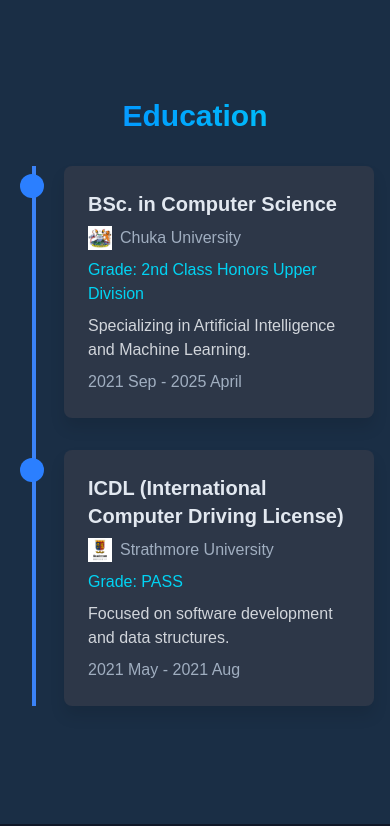
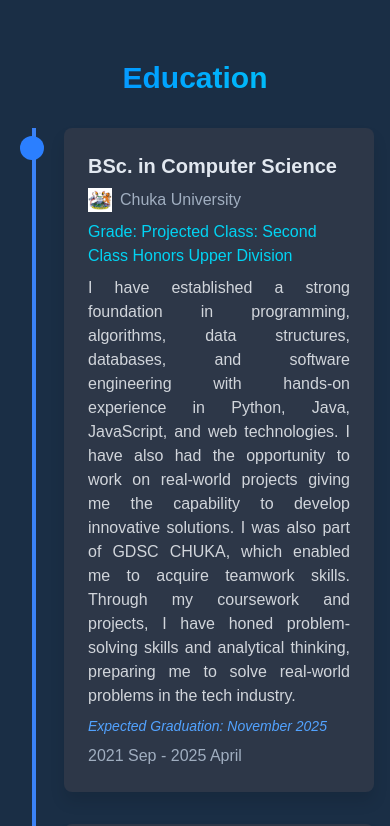
Before and after one commit to DavisNoah02/PortFolio_V1, a React (Vite) app: page / in a window 390 px wide. Shown: the part 5620-6446 px from the top of the page. Built offline with nearby package versions, Linux system fonts and the light colour scheme.

Commit message:
education description

```diff
--- a/src/components/MobileMenu.jsx
+++ b/src/components/MobileMenu.jsx
@@ -71,6 +71,18 @@ export const MobileMenu = ({ menuOpen, setMenuOpen }) => {
       >
         Contact
       </a>
+      {/* Education Section */}
+      <a
+        href="#education"
+        onClick={() => setMenuOpen(false)}
+        className={`text-2xl font-semibold text-white my-4 transform transition-transform duration-300
+            ${
+              menuOpen ? "opacity-100 translate-y-0" : "opacity-0 translate-y-5"
+            }
+    `}
+      >
+        Education
+      </a>
       {/* Github Profile */}
       <a
         href="https://github.com/DavisNoah02"
--- a/src/components/sections/education.jsx
+++ b/src/components/sections/education.jsx
@@ -7,15 +7,17 @@ export const Education = () => {
       year: "2021 Sep - 2025 April",
       degree: "BSc. in Computer Science",
       institution: "Chuka University",
-      description: "Specializing in Artificial Intelligence and Machine Learning.",
-      grade: "2nd Class Honors Upper Division",
+      description:
+        "I have established a strong foundation in programming, algorithms, data structures, databases, and software engineering with hands-on experience in Python, Java, JavaScript, and web technologies. I have also had the opportunity to work on real-world projects giving me the capability to develop innovative solutions. I was also part of GDSC CHUKA, which enabled me to acquire teamwork skills. Through my coursework and projects, I have honed problem-solving skills and analytical thinking, preparing me to solve real-world problems in the tech industry.",
+      grade: "Projected Class: Second Class Honors Upper Division",
       iconSrc: "images/Chuka.jpeg",
     },
     {
       year: "2021 May - 2021 Aug",
       degree: "ICDL (International Computer Driving License)",
       institution: "Strathmore University",
-      description: "Focused on software development and data structures.",
+      description:
+        "I gained hands-on experience in essential digital skills, including word processing, spreadsheets, presentations, online collaboration, and cybersecurity. Developed proficiency in Microsoft Office, Google Workspace, and IT fundamentals, enhancing my ability to work efficiently with digital tools. Certified in ICDL, a globally recognized qualification in digital literacy.",
       grade: "PASS",
       iconSrc: "/images/Strathmore.png",
     },
@@ -24,28 +26,30 @@ export const Education = () => {
   return (
     <section
       id="education"
-      className="min-h-screen flex items-center justify-center py-20  text-white"
+      className="min-h-screen flex items-center justify-center py-20 text-white"
     >
       <RevealOnScroll>
         <div className="max-w-5xl mx-auto px-4">
+          {/* Section Title */}
           <h2 className="text-3xl font-bold mb-8 bg-gradient-to-r from-blue-500 to-cyan-400 bg-clip-text text-transparent text-center">
             Education
           </h2>
 
           <div className="relative">
-            {/* Timeline line - positioned on left for mobile, center for desktop */}
+            {/* Timeline Line */}
             <div className="border-l-4 border-blue-500 absolute h-full left-4 md:left-1/2 md:transform md:-translate-x-1/2"></div>
 
+            {/* Timeline Content */}
             <div className="space-y-8">
               {educationData.map((edu, index) => (
                 <div
                   key={index}
                   className="flex flex-col md:flex-row items-start md:items-center relative"
                 >
-                  {/* Timeline dot */}
+                  {/* Timeline Dot */}
                   <div className="absolute w-6 h-6 bg-blue-500 rounded-full left-1 md:left-1/2 md:transform md:-translate-x-1/2 z-10 mt-2 md:mt-0"></div>
 
-                  {/* Content layout changes based on screen size */}
+                  {/* Left Content */}
                   <div className="md:w-1/2 md:pr-8 md:text-right md:self-center order-2 md:order-1 pl-12 md:pl-0">
                     {index % 2 === 0 ? (
                       <div className="hidden md:block text-lg font-semibold text-gray-300">
@@ -58,16 +62,25 @@ export const Education = () => {
                       <div className="bg-gray-800 p-6 rounded-lg shadow-lg w-full md:text-right">
                         <h3 className="text-xl font-bold mb-2">{edu.degree}</h3>
                         <div className="flex items-center text-gray-400 md:justify-end">
-                          <img src={edu.iconSrc} alt={`${edu.institution} icon`} className="w-6 h-6 mr-2" />
+                          <img
+                            src={edu.iconSrc}
+                            alt={`${edu.institution} icon`}
+                            className="w-6 h-6 mr-2"
+                          />
                           <p>{edu.institution}</p>
                         </div>
                         <p className="text-cyan-400 mt-2">Grade: {edu.grade}</p>
-                        <p className="text-gray-300 mt-2">{edu.description}</p>
-                        <p className="text-gray-400 mt-2 md:hidden">{edu.year}</p>
+                        <p className="text-gray-300 mt-2 text-justify">
+                          {edu.description}
+                        </p>
+                        <p className="text-gray-400 mt-2 md:hidden">
+                          {edu.year}
+                        </p>
                       </div>
                     )}
                   </div>
 
+                  {/* Right Content */}
                   <div className="md:w-1/2 md:pl-8 md:text-left md:self-center order-2 md:order-2 pl-12 md:pl-0">
                     {index % 2 === 1 ? (
                       <div className="hidden md:block text-lg font-semibold text-gray-300">
@@ -78,14 +91,32 @@ export const Education = () => {
                     )}
                     {index % 2 === 0 && (
                       <div className="bg-gray-800 p-6 rounded-lg shadow-lg w-full">
-                        <h3 className="text-xl font-bold mb-2">{edu.degree}</h3>
+                        <h3 className="text-xl font-bold mb-2">
+                          {edu.degree}
+                        </h3>
                         <div className="flex items-center text-gray-400">
-                          <img src={edu.iconSrc} alt={`${edu.institution} icon`} className="w-6 h-6 mr-2" />
+                          <img
+                            src={edu.iconSrc}
+                            alt={`${edu.institution} icon`}
+                            className="w-6 h-6 mr-2"
+                          />
                           <p>{edu.institution}</p>
                         </div>
-                        <p className="text-cyan-400 mt-2">Grade: {edu.grade}</p>
-                        <p className="text-gray-300 mt-2">{edu.description}</p>
-                        <p className="text-gray-400 mt-2 md:hidden">{edu.year}</p>
+                        <p className="text-cyan-400 mt-2">
+                          Grade: {edu.grade}
+                        </p>
+                        <p className="text-gray-300 mt-2 text-justify">
+                          {edu.description}
+                        </p>
+                        {/* Expected Graduation for Chuka University */}
+                        {edu.institution === "Chuka University" && (
+                          <p className="text-sm text-blue-400 mt-2 italic">
+                            Expected Graduation: November 2025
+                          </p>
+                        )}
+                        <p className="text-gray-400 mt-2 md:hidden">
+                          {edu.year}
+                        </p>
                       </div>
                     )}
                   </div>
```
